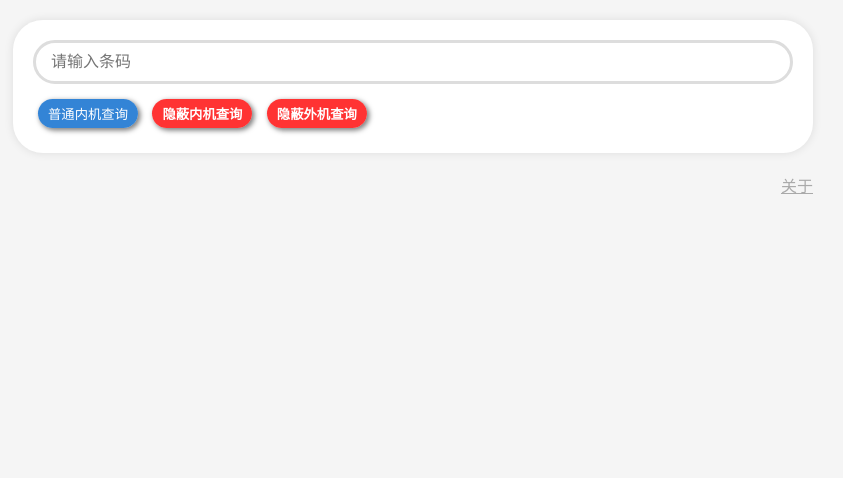
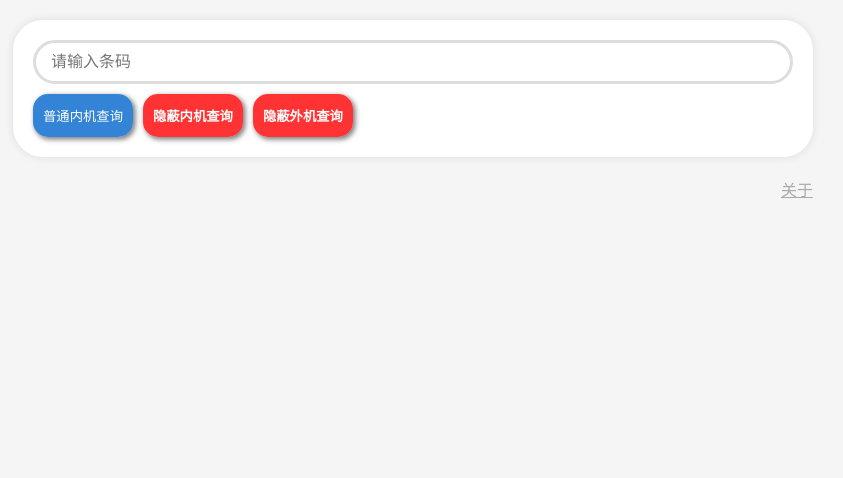
Before and after one commit to lswlc33/midea_sn_search, a plain HTML site: page index.html in a window 1280 px wide. Shown: the top 478 px of the page, without its empty margins (227-1070 px from the left). Drawn offline with nearby package versions, Linux system fonts and the light colour scheme; some packages are replaced by stand-ins of ours; a script that the page names is missing.

Commit message:
Update index.html

```diff
--- a/index.html
+++ b/index.html
@@ -65,17 +65,20 @@
             outline: none;
         }
 
+        #btn-box{
+            display: flex;
+            flex-wrap: wrap;
+            gap: 10px;
+        }
+
         button {
-            padding: 5px 10px;
+            padding: 12px 10px;
             color: #fff;
             border: none;
-            border-radius: 50px;
+            border-radius: 15px;
             cursor: pointer;
-            margin: 5px;
             box-shadow: 2px 2px 5px 0.5px rgba(0, 0, 0, 0.5);
             transition: 0.3s;
-
-
         }
 
         #search-btn {
@@ -123,9 +126,12 @@
         <div class="search-box">
             <input type="text" id="barcode" placeholder="请输入条码">
         </div>
-        <button id="search-btn">普通内机查询</button>
-        <button id="search-btn2">隐蔽内机查询</button>
-        <button id="search-btn3">隐蔽外机查询</button>
+        <div id="btn-box">
+            <button id="search-btn">普通内机查询</button>
+            <button id="search-btn2">隐蔽内机查询</button>
+            <button id="search-btn3">隐蔽外机查询</button>
+        </div>
+
 
 
 
```
